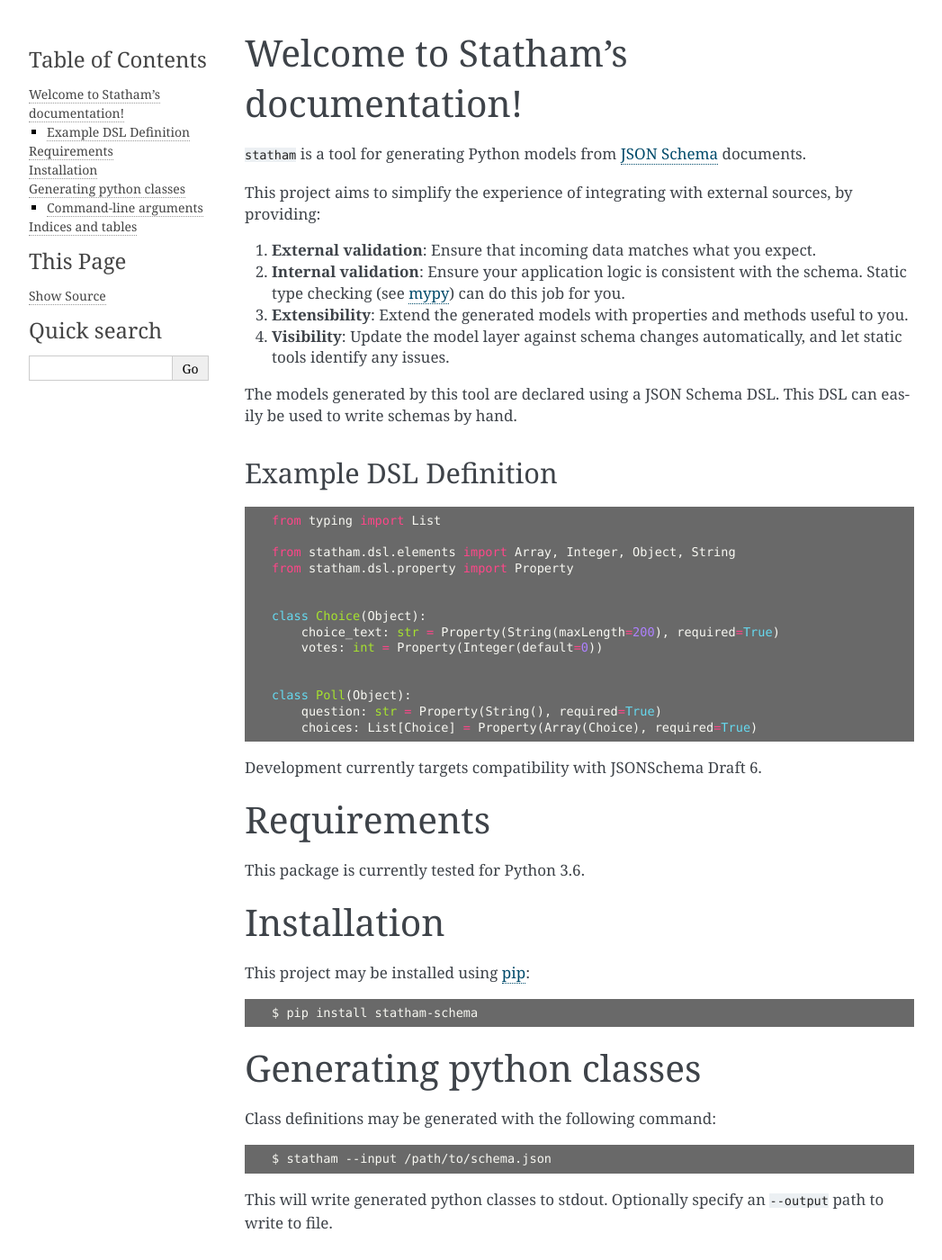
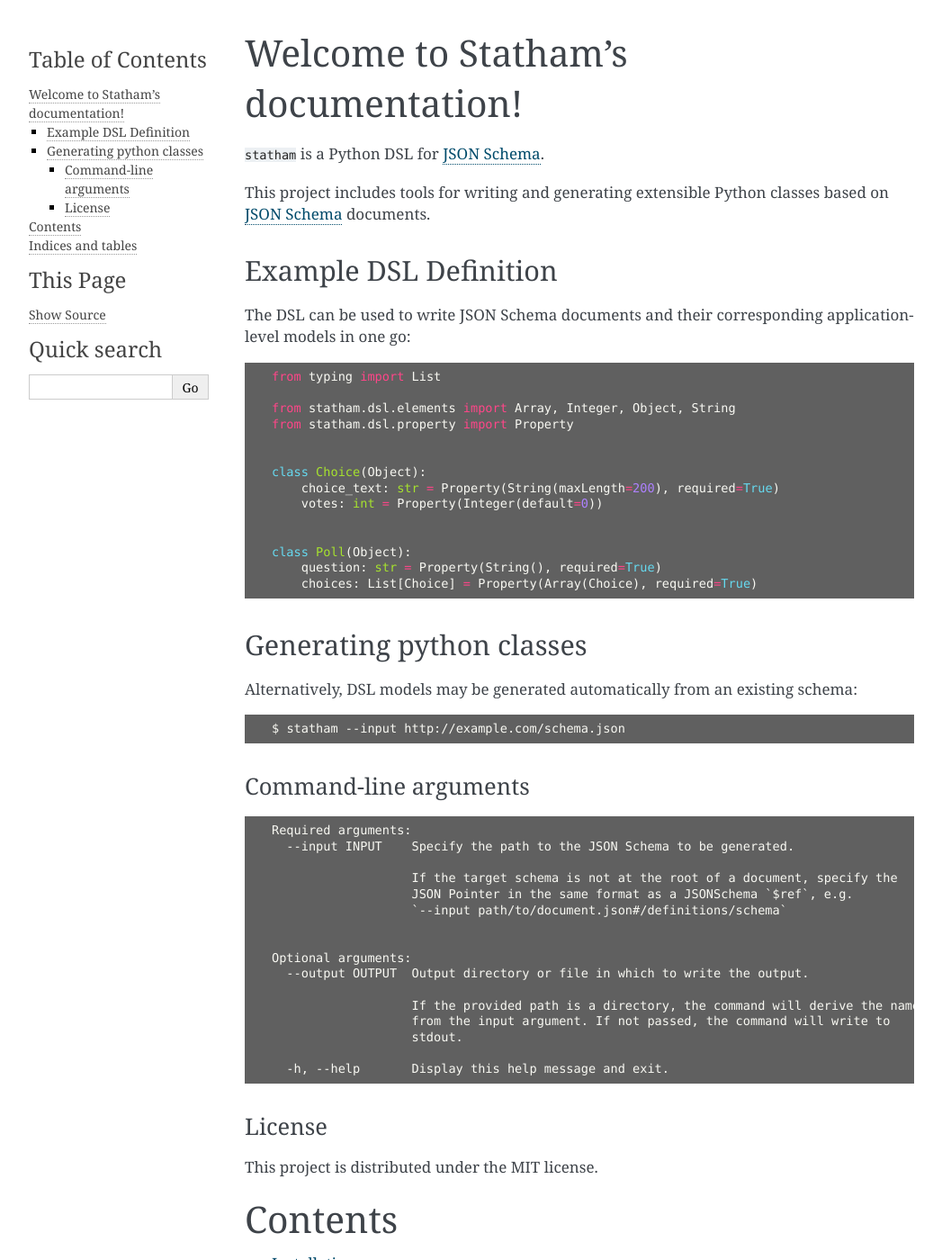
Before and after one commit to jacksmith15/statham-schema, a Sphinx documentation site: the page built from docs/source/index.rst, in a window 1280 px wide and 1400 px high. Shown: the whole window at 90% size, without its empty margins (106-1153 px from the left). Built offline with Sphinx 7.4.7, drawn with Linux system fonts in a browser that asks for light colours; some of the changed text lies outside the part shown.

```diff
--- a/docs/source/conf.py
+++ b/docs/source/conf.py
@@ -16,7 +16,6 @@ import sys
 sys.path.insert(0, os.path.abspath("../.."))
 
 import sphinx_autodoc_typehints
-import sphinx_rtd_theme
 import sphinx_paramlinks
 from statham import __version__
 
@@ -37,9 +36,9 @@ release = version
 # ones.
 extensions = [
     "sphinx.ext.autodoc",
+    "sphinx.ext.viewcode",
     "sphinx_autodoc_typehints",
     "sphinx_paramlinks",
-    "sphinx_rtd_theme",
 ]
 
 autodoc_default_options = {"member-order": "bysource"}
@@ -55,16 +54,13 @@ exclude_patterns = []
 
 # -- Options for HTML output -------------------------------------------------
 
-pygments_style = "solarized-light"
 pygments_style = "monokai"
-# pygments_style = 'inkpot'
 
 
 # The theme to use for HTML and HTML Help pages.  See the documentation for
 # a list of builtin themes.
 #
 html_theme = "alabaster"
-# html_theme = "sphinx_rtd_theme"
 
 # Add any paths that contain custom static files (such as style sheets) here,
 # relative to this directory. They are copied after the builtin static files,
@@ -79,7 +75,8 @@ html_theme_options = {
     "github_button": False,
     "page_width": "80vw",
     "fixed_sidebar": True,
-    "gray_2": "dimgray",
+    "gray_2": "#606060",
     "code_font_size": "0.8em",
     "note_bg": "ghostwhite",
+    "viewcode_target_bg": "#606060",
 }
--- a/docs/source/index.rst
+++ b/docs/source/index.rst
@@ -7,19 +7,14 @@ Welcome to Statham's documentation!
 ==========================================
 
 
-``statham`` is a tool for generating Python models from `JSON Schema`_ documents.
+``statham`` is a Python DSL for `JSON Schema`_.
 
-This project aims to simplify the experience of integrating with external sources, by providing:
-
-1. **External validation**: Ensure that incoming data matches what you expect.
-2. **Internal validation**: Ensure your application logic is consistent with the schema. Static type checking (see `mypy`_) can do this job for you.
-3. **Extensibility**: Extend the generated models with properties and methods useful to you.
-4. **Visibility**: Update the model layer against schema changes automatically, and let static tools identify any issues.
-
-The models generated by this tool are declared using a JSON Schema DSL. This DSL can easily be used to write schemas by hand.
+This project includes tools for writing and generating extensible Python classes based on `JSON Schema`_ documents.
 
 Example DSL Definition
 ----------------------
+
+The DSL can be used to write JSON Schema documents and their corresponding application-level models in one go:
 
 .. code:: python
 
@@ -38,36 +33,20 @@ Example DSL Definition
        question: str = Property(String(), required=True)
        choices: List[Choice] = Property(Array(Choice), required=True)
 
-Development currently targets compatibility with JSONSchema Draft 6.
 
-Requirements
-============
 
-This package is currently tested for Python 3.6.
+Generating python classes
+-------------------------
 
-Installation
-============
-
-This project may be installed using `pip`_:
+Alternatively, DSL models may be generated automatically from an existing schema:
 
 .. code-block:: bash
 
-   $ pip install statham-schema
+   $ statham --input http://example.com/schema.json
 
-Generating python classes
-=========================
-
-Class definitions may be generated with the following command:
-
-.. code-block:: bash
-
-   $ statham --input /path/to/schema.json
-
-This will write generated python classes to stdout. Optionally specify
-an ``--output`` path to write to file.
 
 Command-line arguments
-----------------------
+~~~~~~~~~~~~~~~~~~~~~~
 
 ::
 
@@ -89,14 +68,24 @@ Command-line arguments
      -h, --help       Display this help message and exit.
 
 
+License
+~~~~~~~
+
+This project is distributed under the MIT license.
+
+
+Contents
+========
+
 .. toctree::
   :maxdepth: 2
 
+  installing
   quickstart
   advanced
   dsl
+  compatibility
   api
-
 
 
 Indices and tables
--- a/docs/source/quickstart.rst
+++ b/docs/source/quickstart.rst
@@ -188,6 +188,10 @@ Now our app logic becomes as simple as this:
         print(str(Poll.get(sys.argv[1])))
 
 
+.. note::
+
+    When working with external schemas, it may be beneficial to preserve the generated models and extend them in sub-classes. This will help if you ever need to regenerate your models due to upsteam changes.
+
 This concludes the quickstart tutorial, please see the rest of the documentation for more detailed information.
 
 .. _mypy: http://mypy-lang.org/
--- a/requirements-docs.txt
+++ b/requirements-docs.txt
@@ -1,5 +1,4 @@
 -r requirements.txt
 Sphinx==3.0.1
 sphinx-autodoc-typehints==1.10.3
-sphinx-rtd-theme==0.4.3
 sphinx-paramlinks==0.4.1
```
Also changed, not shown: CHANGELOG.md (+2 -0 lines), README.md (+18 -41 lines), docs/source/advanced.rst (+6 -3 lines), docs/source/compatibility.rst (added, +94 -0 lines), docs/source/dsl.rst (+40 -2 lines), docs/source/installing.rst (added, +30 -0 lines), 2 other files.
